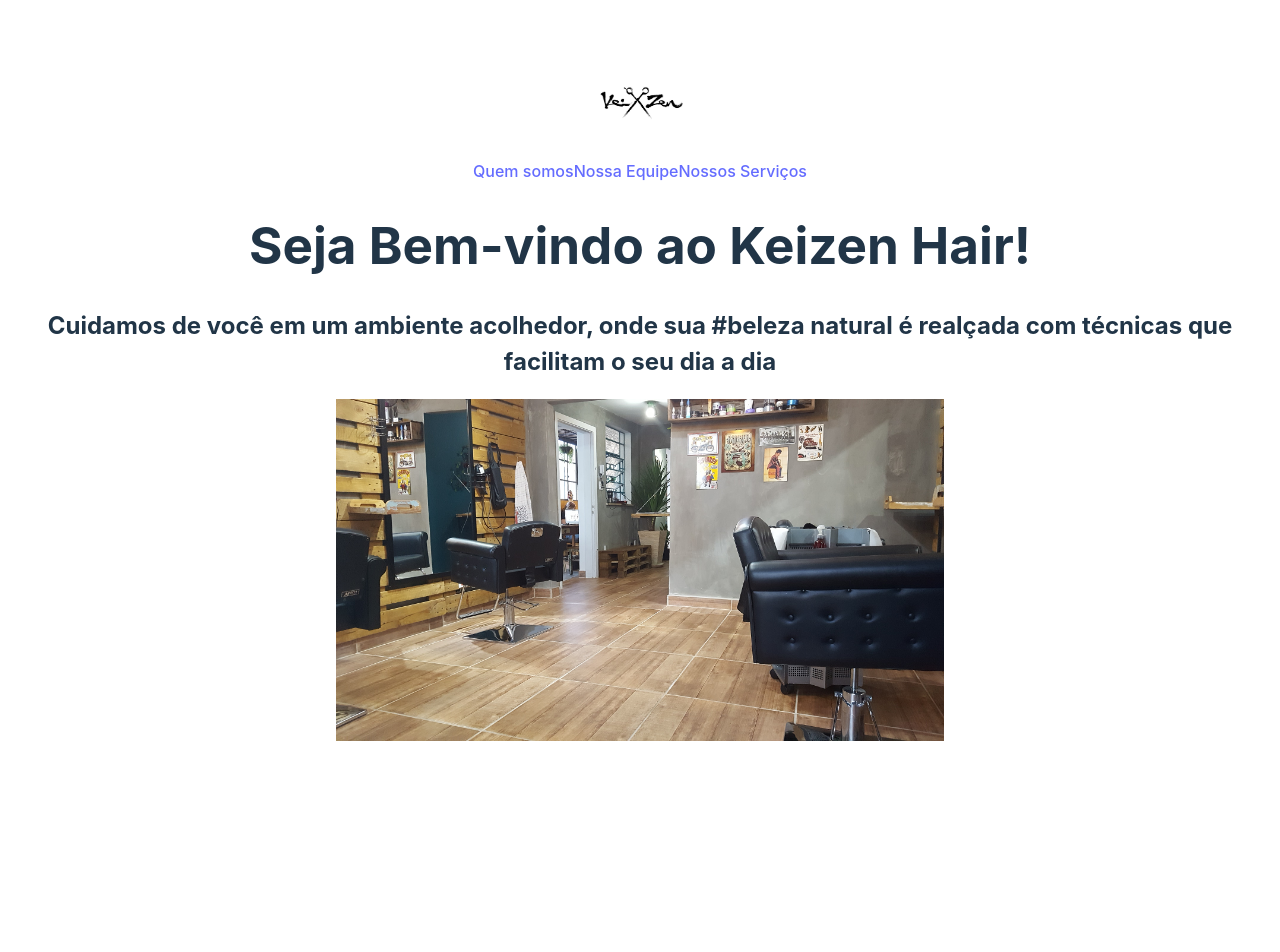
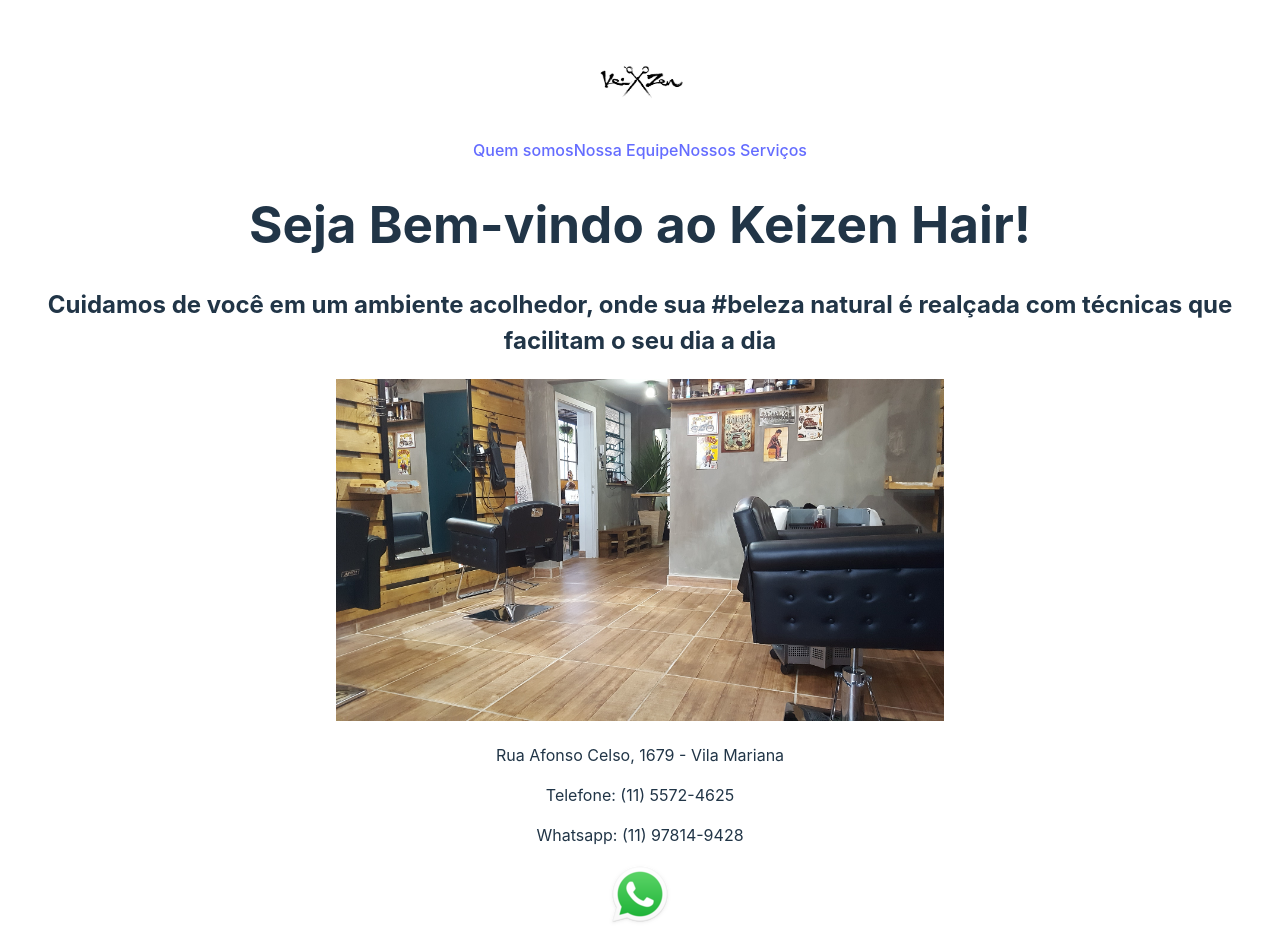
Before and after one commit to linahsu/Keizen-Hair-project, a React (Vite) app: page /home in a window 1280 px wide. Shown: the top 952 px of the page. Before the commit the page ends 800 px from the top, so only its background shows below. Built offline with nearby package versions, Linux system fonts and the light colour scheme.

Commit message:
feat: creates footer with address, telefone, whatsapp, whatsapp link and copyright

```diff
--- /dev/null
+++ b/src/components/Footer.tsx
@@ -0,0 +1,23 @@
+import whatsappIcon from '../assets/64px-WhatsApp_icon.png';
+
+function Footer() {
+  const whatsappLink = 'https://wa.me/5511978149428';
+
+  return (
+    <footer>
+      <div>
+        <p>Rua Afonso Celso, 1679 - Vila Mariana</p>
+        <p>Telefone: (11) 5572-4625</p>
+        <p>Whatsapp: (11) 97814-9428</p>
+      </div>
+
+      <a href={whatsappLink} target="_blank">
+        <img src={whatsappIcon} alt='Whatsapp Icon' />
+      </a>
+
+      <p>&copy; 2024 Lina Hsu. Todos os direitos reservados.</p>
+    </footer>
+  );
+}
+
+export default Footer;
--- a/src/components/Header.tsx
+++ b/src/components/Header.tsx
@@ -4,9 +4,9 @@ import logo from "../assets/LOGO_Keizen_Whatsapp.jpg";
 function Header() {
   return (
     <>
-        <Link to="/home">
-          <img src={logo} alt="logo" width='100px'/>
-        </Link>
+      <Link to="/home">
+        <img src={logo} alt="logo" width='100px' />
+      </Link>
 
       <div>
         <Link to="/about">Quem somos</Link>
--- a/src/pages/Home.tsx
+++ b/src/pages/Home.tsx
@@ -1,11 +1,13 @@
 import salaDeCorte from '../assets/sala-de-corte.jpg';
+import Footer from '../components/Footer';
 
 function Home() {
   return (
     <>
       <h1>Seja Bem-vindo ao Keizen Hair!</h1>
       <h2>Cuidamos de você em um ambiente acolhedor, onde sua #beleza natural é realçada com técnicas que facilitam o seu dia a dia</h2>
-           <img src={salaDeCorte} alt='Sala de corte' width='50%'/>
+      <img src={salaDeCorte} alt='Sala de corte' width='50%' />
+      <Footer />
     </>
   )
 }
```
Also changed, not shown: src/App.tsx (+6 -6 lines), src/pages/Services.tsx (+5 -5 lines), src/assets/64px-WhatsApp_icon.png (added). Lines whose indentation alone changed are shown as unchanged.
